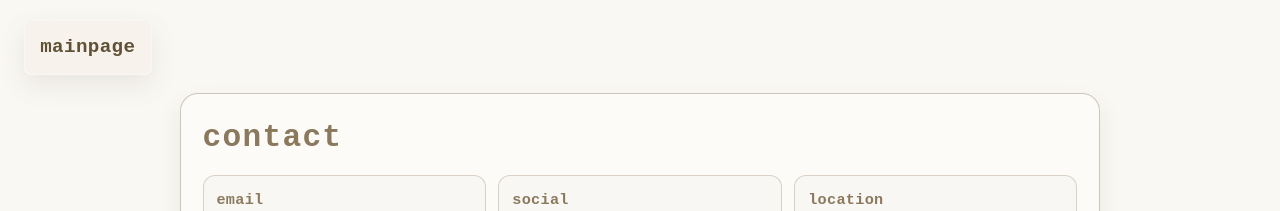
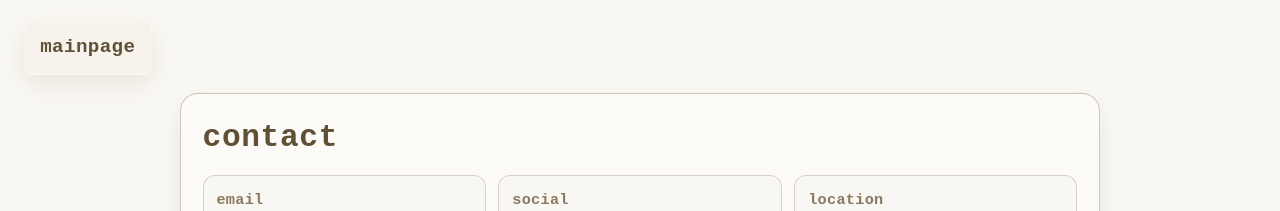
Before and after one commit to etsjawaka/my-website, a SvelteKit app: page /contact in a window 1280 px wide. Shown: the top 211 px of the page. Built offline with nearby package versions, Linux system fonts and the light colour scheme.

Commit message:
Unify subpage headers with terminal label styling

```diff
--- a/src/routes/about/+page.svelte
+++ b/src/routes/about/+page.svelte
@@ -103,9 +103,10 @@
 	h1 {
 		margin: 0;
 		font-size: clamp(1.35rem, 3vw, 1.95rem);
-		letter-spacing: 0.04em;
+		font-weight: 600;
+		letter-spacing: 0.02em;
 		text-transform: lowercase;
-		color: #655844;
+		color: rgba(88, 73, 46, 0.96);
 	}
 
 	.services {
--- a/src/routes/art-cv/+page.svelte
+++ b/src/routes/art-cv/+page.svelte
@@ -58,8 +58,10 @@
 	h1 {
 		margin: 0;
 		font-size: clamp(1.35rem, 3vw, 1.95rem);
-		letter-spacing: 0.04em;
+		font-weight: 600;
+		letter-spacing: 0.02em;
 		text-transform: lowercase;
+		color: rgba(88, 73, 46, 0.96);
 	}
 
 	p {
--- a/src/routes/blog/+page.svelte
+++ b/src/routes/blog/+page.svelte
@@ -74,8 +74,10 @@
 	h1 {
 		margin: 0;
 		font-size: clamp(1.35rem, 3vw, 1.95rem);
-		letter-spacing: 0.04em;
+		font-weight: 600;
+		letter-spacing: 0.02em;
 		text-transform: lowercase;
+		color: rgba(88, 73, 46, 0.96);
 	}
 
 	.status {
--- a/src/routes/contact/+page.svelte
+++ b/src/routes/contact/+page.svelte
@@ -58,8 +58,10 @@
 	h1 {
 		margin: 0;
 		font-size: clamp(1.35rem, 3vw, 1.95rem);
-		letter-spacing: 0.04em;
+		font-weight: 600;
+		letter-spacing: 0.02em;
 		text-transform: lowercase;
+		color: rgba(88, 73, 46, 0.96);
 	}
 
 	p {
--- a/src/routes/products/+page.svelte
+++ b/src/routes/products/+page.svelte
@@ -53,8 +53,10 @@
 	h1 {
 		margin: 0;
 		font-size: clamp(1.35rem, 3vw, 1.95rem);
-		letter-spacing: 0.04em;
+		font-weight: 600;
+		letter-spacing: 0.02em;
 		text-transform: lowercase;
+		color: rgba(88, 73, 46, 0.96);
 	}
 
 	p {
```
